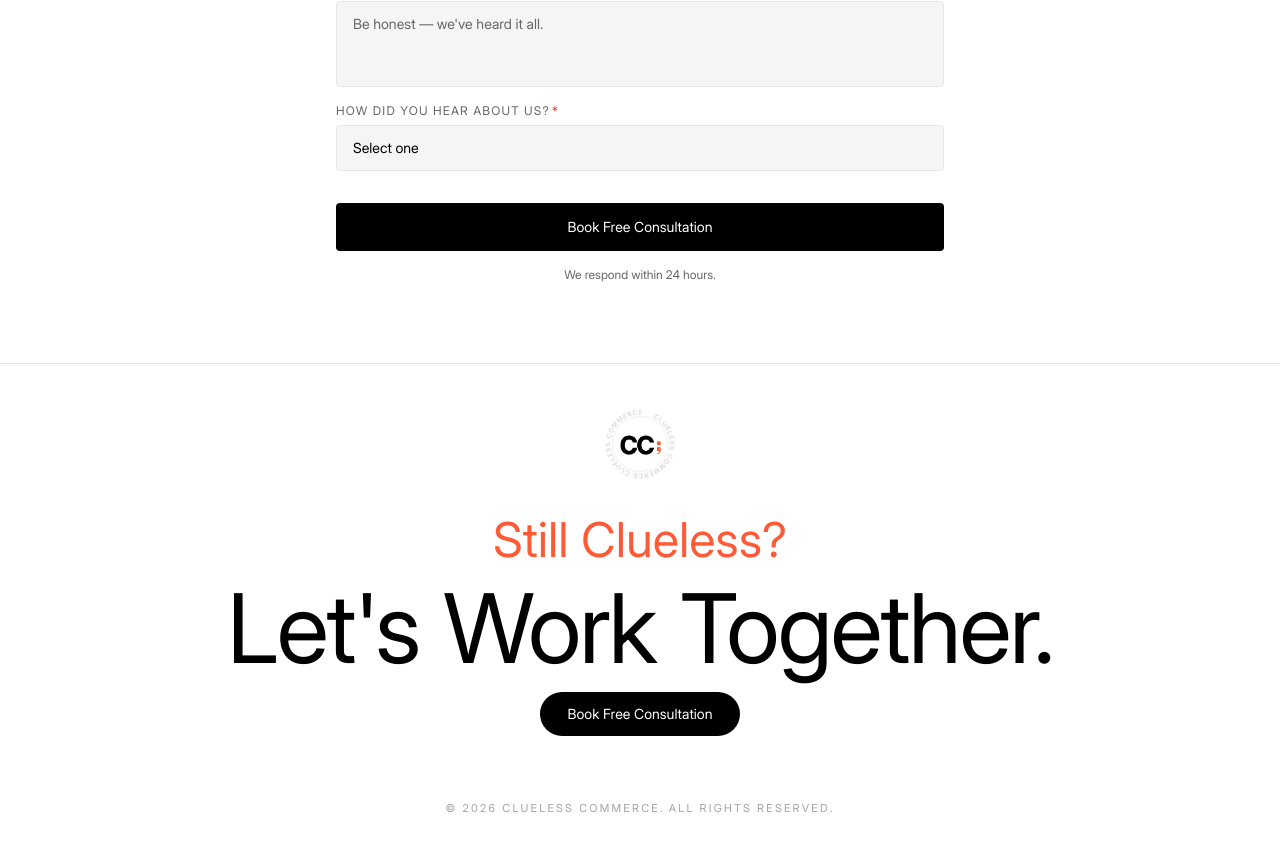
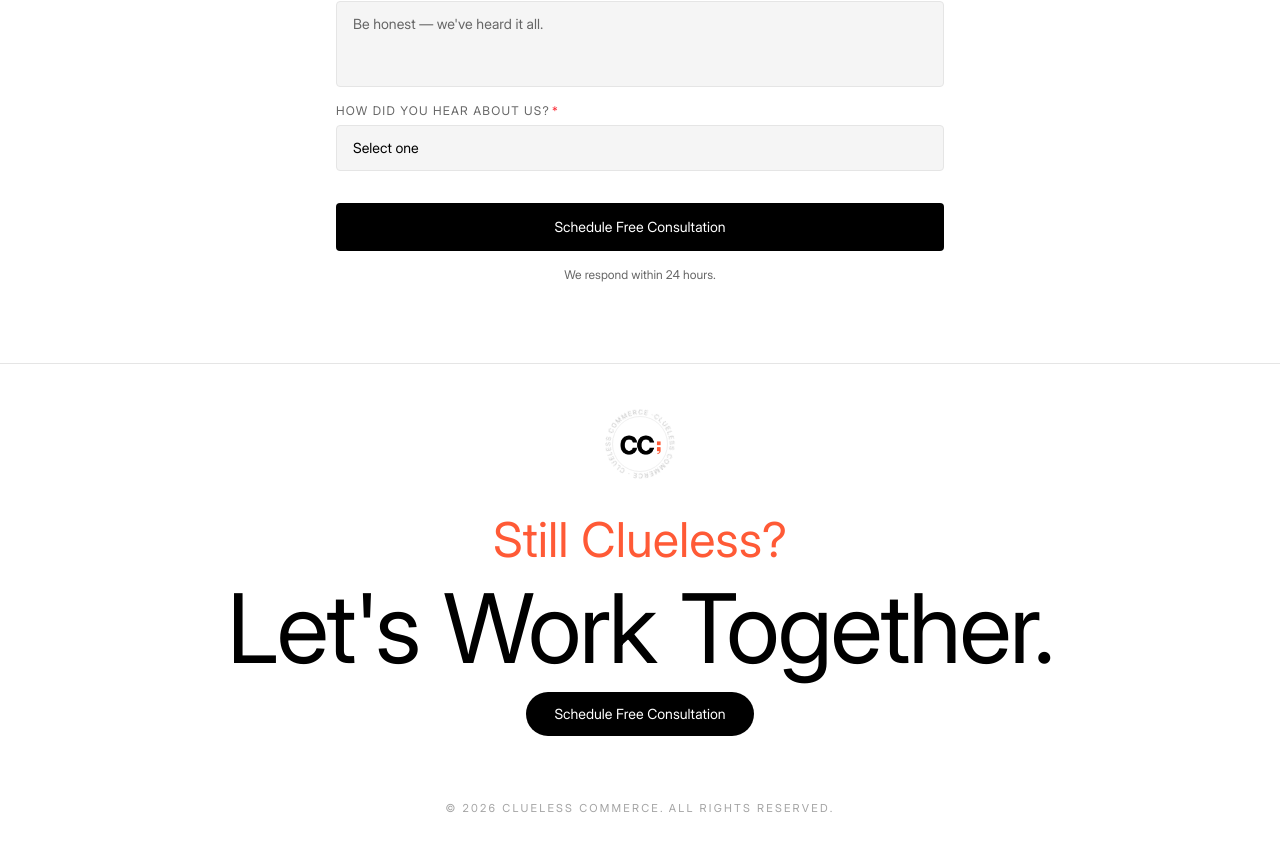
Before and after one commit to nerdshouse/cluelesscommerce, a Next.js app: page /contact in a window 1280 px wide. Shown: the part 1519-2360 px from the top of the page. Built offline with nearby package versions, Linux system fonts and the light colour scheme.

Commit message:
minor-fixes

```diff
--- a/src/app/contact/page.tsx
+++ b/src/app/contact/page.tsx
@@ -415,11 +415,10 @@
                       type="button"
                       key={ch}
                       onClick={() => handleChannelToggle(ch)}
-                      className={`px-3 py-1.5 text-xs border rounded-sm transition-colors ${
-                        form.channels.includes(ch)
+                      className={`px-3 py-1.5 text-xs border rounded-sm transition-colors ${form.channels.includes(ch)
                           ? 'bg-(--fg) text-(--bg) border-(--fg)'
                           : 'bg-(--surface) text-(--fg-muted) border-(--border) hover:border-(--fg-muted)'
-                      }`}
+                        }`}
                     >
                       {ch}
                     </button>
@@ -481,7 +480,7 @@
                 disabled={loading}
                 className="mt-4 px-6 py-3.5 bg-(--fg) text-(--bg) font-medium text-sm rounded-sm hover:opacity-90 transition-opacity disabled:opacity-60 disabled:cursor-not-allowed"
               >
-                {loading ? 'Sending…' : 'Book Free Consultation'}
+                {loading ? 'Sending…' : 'Schedule Free Consultation'}
               </button>
 
               {error && (
--- a/src/components/HomeClient.tsx
+++ b/src/components/HomeClient.tsx
@@ -90,7 +90,7 @@
             transition={{ duration: 0.4, delay: 0.6, ease: [0.16, 1, 0.3, 1] }}
             className="fixed bottom-6 right-6 z-40 hidden lg:flex items-center gap-2 px-5 py-3 rounded-full bg-white text-black text-xs font-semibold shadow-lg hover:bg-white/90 transition-colors"
           >
-            Book Free Consultation
+            Schedule Free Consultation
             <span className="text-sm leading-none">↗</span>
           </motion.a>
         )}
--- a/src/components/layout/Footer.tsx
+++ b/src/components/layout/Footer.tsx
@@ -38,7 +38,7 @@
               <path id="circle" d="M 50,50 m -37,0 a 37,37 0 1,1 74,0 a 37,37 0 1,1 -74,0" />
             </defs>
             <text className="text-[8px] fill-fg-muted tracking-[0.15em] uppercase font-medium">
-              <textPath href="#circle">Clueless Commerce·Clueless Commerce·</textPath>
+              <textPath href="#circle">{" "}Clueless Commerce · Clueless Commerce ·{" "}</textPath>
             </text>
           </svg>
           {/* Inner circle */}
@@ -91,7 +91,7 @@
             href="/contact"
             className="btn-primary px-8 py-3.5 rounded-full text-sm font-semibold"
           >
-            Book Free Consultation
+            Schedule Free Consultation
           </Link>
         </motion.div>
 
--- a/src/components/layout/Header.tsx
+++ b/src/components/layout/Header.tsx
@@ -90,7 +90,7 @@
         ))}
 
         <Link href="/contact" className="btn-sm rounded-sm!">
-          Book Free Consultation
+          Schedule Free Consultation
         </Link>
       </nav>
 
@@ -150,7 +150,7 @@
               onClick={() => setMenuOpen(false)}
               className="btn-sm justify-center"
             >
-              Book Free Consultation
+              Schedule Free Consultation
             </Link>
 
             <a href="/privacy-policy" className="body-muted text-xs hover:text-fg transition-colors">
--- a/src/components/sections/CaseStudies.tsx
+++ b/src/components/sections/CaseStudies.tsx
@@ -72,7 +72,7 @@
             </p>
           </div>
           <Link href="/contact" className="shrink-0 btn-primary">
-            Book Free Consultation
+            Schedule Free Consultation
           </Link>
         </motion.div>
       </div>
--- a/src/components/sections/ConsultationCTA.tsx
+++ b/src/components/sections/ConsultationCTA.tsx
@@ -46,7 +46,7 @@
           transition={{ duration: 0.5, ease, delay: 0.24 }}
         >
           <Link href="/contact" className="btn-primary">
-            Book Free Consultation
+            Schedule Free Consultation
           </Link>
         </motion.div>
       </div>
--- a/src/components/sections/FinalCTA.tsx
+++ b/src/components/sections/FinalCTA.tsx
@@ -37,7 +37,7 @@
           transition={{ duration: 0.5, ease, delay: 0.18 }}
         >
           <Link href="/contact" className="btn-primary text-base px-8 py-3.5">
-            Book Free Consultation
+            Schedule Free Consultation
           </Link>
         </motion.div>
 
--- a/src/components/sections/WhatMakesUs.tsx
+++ b/src/components/sections/WhatMakesUs.tsx
@@ -66,7 +66,7 @@
           className="mt-8 flex justify-center"
         >
           <Link href="/contact" className="btn-ghost">
-            Book Free Consultation
+            Schedule Free Consultation
           </Link>
         </motion.div>
 
--- a/src/data/content.json
+++ b/src/data/content.json
@@ -214,7 +214,7 @@
       "headline": "Clueless about growing your D2C brand?",
       "subheadline": "Your brand doesn't need to grow. It needs to compound.",
       "subtext": "Branding and Performance all under one roof so your business can actually compound, because that's how empires are built.",
-      "cta": "Book Free Consultation"
+      "cta": "Schedule Free Consultation"
     },
     "whyClueless": {
       "points": [
```
